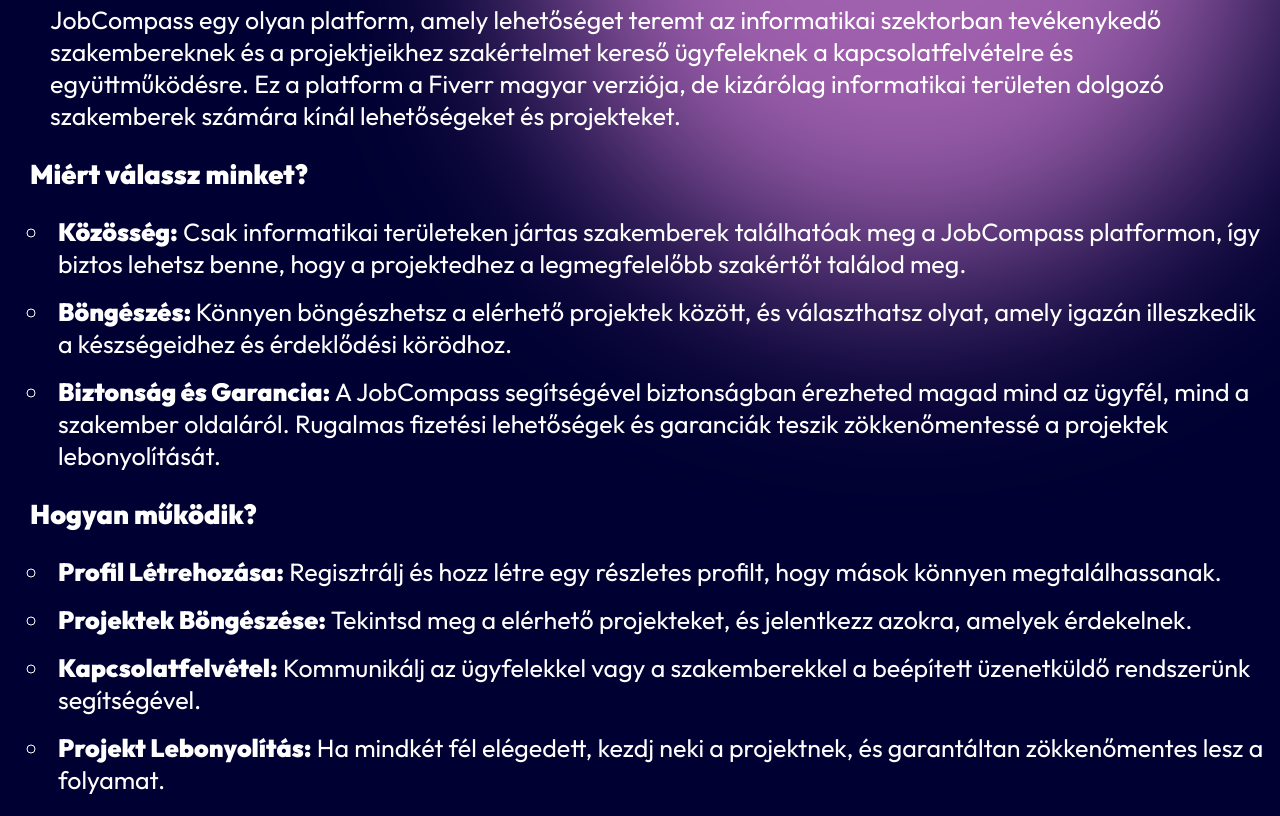
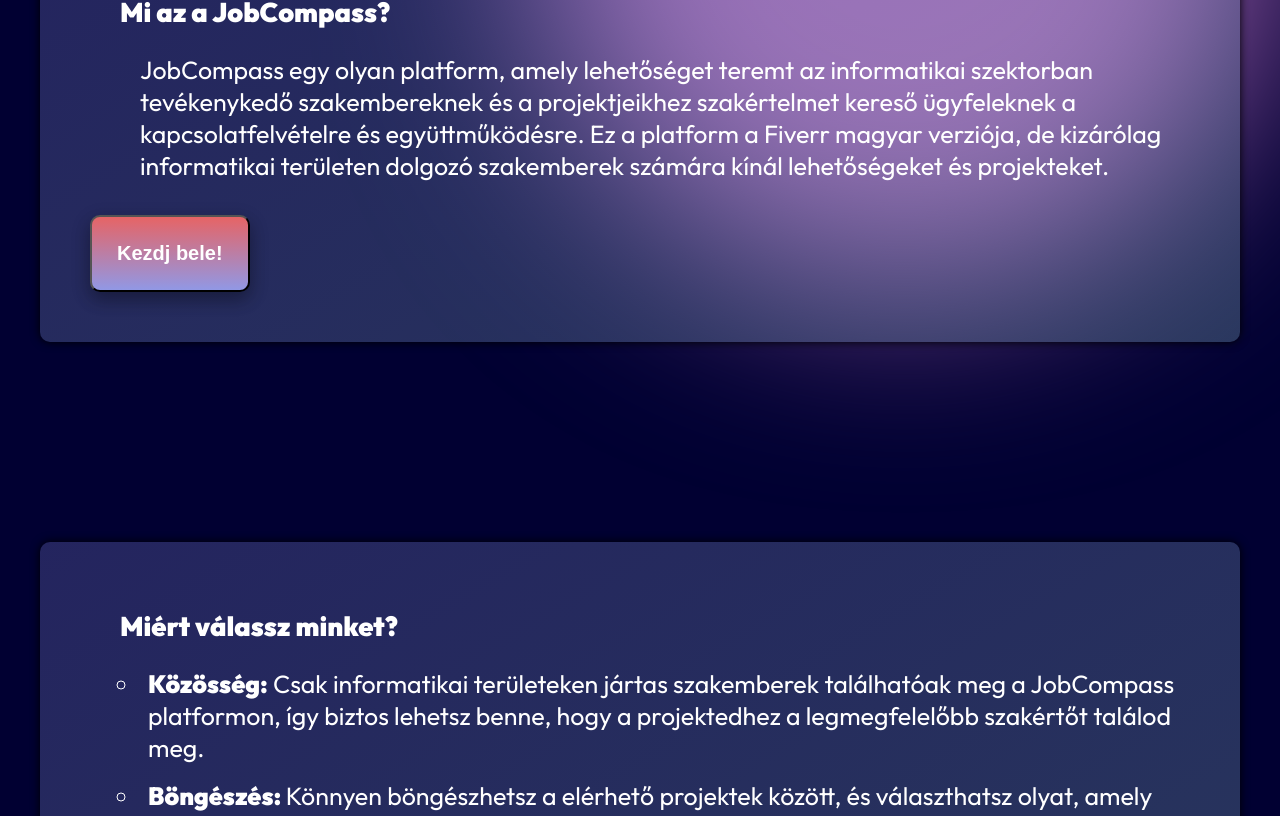
Before and after one commit to zsiza/JobCompass, an Angular app in the folder Angular/JobCompass/: page /about in a window 1280 px wide. Shown: the part 944-1760 px from the top of the page. Built offline with nearby package versions, Linux system fonts and the light colour scheme.

Commit message:
button about

```diff
--- a/Angular/JobCompass/src/app/pages/about/about.component.css
+++ b/Angular/JobCompass/src/app/pages/about/about.component.css
@@ -16,6 +16,36 @@
     font-size: 30px;
 
 }
+#box{
+    width: 100%;
+    max-width: 1100px;
+    border-radius: 22px;
+    background: linear-gradient(150deg, rgba(128, 128, 215, 0.27) -9.45%, rgba(146, 206, 207, 0.27) 111.55%);
+    box-shadow: 15px 15px 19px 5px rgba(0, 0, 0, 0.25);
+    padding: 50px;
+    /*a belső térköz, ami az elem szegélye és a tartalma között van*/
+
+    margin: 0 auto;
+    margin-bottom: 200px;
+    box-shadow: 0 0 10px rgba(0, 0, 0, 10);
+    border-radius: 10px;
+    color: white;
+}
+button{
+    margin-top: 25px;
+    padding: 25px;
+    border-radius: 10px;
+    font-size: 20px;
+    cursor: pointer;
+    background: linear-gradient(#e66465, #9198e5);
+    color: white;
+    box-shadow: 0 8px 16px 0 rgba(0,0,0,0.2), 0 6px 20px 0 rgba(0,0,0,0.19);
+
+}
+button:hover {
+    box-shadow: 0 12px 20px 0 rgba(0,0,0,0.4),0 17px 50px 0 rgba(0,0,0,0.19);
+  }
+
 
 h2 {
     padding: 17px;
--- a/Angular/JobCompass/src/app/pages/about/about.component.html
+++ b/Angular/JobCompass/src/app/pages/about/about.component.html
@@ -2,7 +2,8 @@
     <div>
         <h1>Dolgozz,
             <br>
-            a saját feltételeid szerint</h1>
+            a saját feltételeid szerint
+        </h1>
     </div>
     <div>
         <p class="mainparagraph">Lépj kapcsolatba a megfelelő emberekkel!
@@ -10,15 +11,16 @@
             , és megtarthatod összes bevételt.</p>
     </div>
 
-    <div>
+    <div id="box">
         <h2>Mi az a JobCompass?</h2>
         <p>JobCompass egy olyan platform, amely lehetőséget teremt az informatikai szektorban tevékenykedő
             szakembereknek és a projektjeikhez szakértelmet kereső ügyfeleknek a kapcsolatfelvételre és együttműködésre.
             Ez a platform a Fiverr magyar verziója, de kizárólag informatikai területen dolgozó szakemberek számára
             kínál lehetőségeket és projekteket.
         </p>
+        <a routerLink=""><button><strong>Kezdj bele!</strong></button></a>
     </div>
-    <div>
+    <div id="box">
         <h2>Miért válassz minket?</h2>
         <ul>
             <li><strong>Közösség:</strong> Csak informatikai területeken jártas szakemberek találhatóak meg a JobCompass
@@ -38,7 +40,7 @@
 
 
     </div>
-    <div>
+    <div id="box">
         <h2>Hogyan működik?</h2>
         <ul>
             <li>
@@ -62,10 +64,9 @@
             </li>
 
         </ul>
+    </div>
 
-
-    </div>
-    <div>
+    <div id="box">
         <p class="bottom">
             A JobCompass segít összehozni az informatikai szektor tehetséges szakembereit azokkal, akik számára
             nélkülözhetetlen a digitális szaktudás. Csatlakozz hozzánk, és fedezd fel az új lehetőségeket a digitális
```
